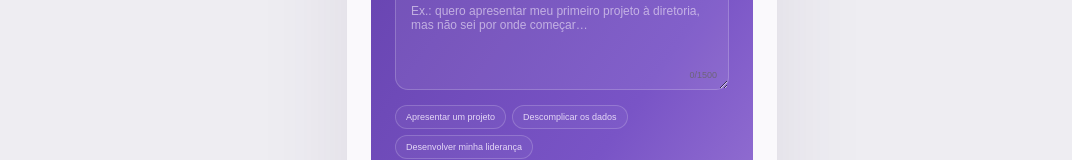
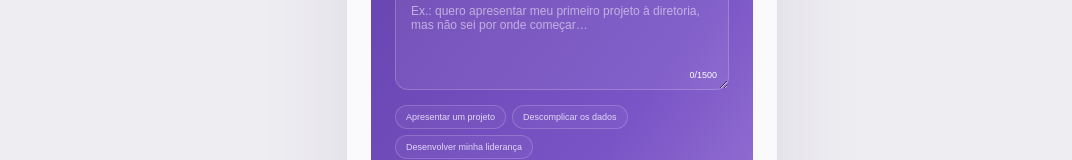
Before and after one commit to codebyjuliamendes/entre_elas, a Next.js app: page / in a window 1280 px wide. Shown: the part 424-584 px from the top of the page, without its empty margins (78-1150 px from the left). Built offline with nearby package versions, Linux system fonts and the light colour scheme.

Commit message:
Melhora contraste do contador no formulario da Faisca

```diff
--- a/app/globals.css
+++ b/app/globals.css
@@ -337,7 +337,7 @@ body {
   bottom: 14px;
   right: 12px;
   font-size: 9px;
-  color: #6d6479;
+  color: #ffffff;
 }
 .button {
   display: inline-flex;
```
